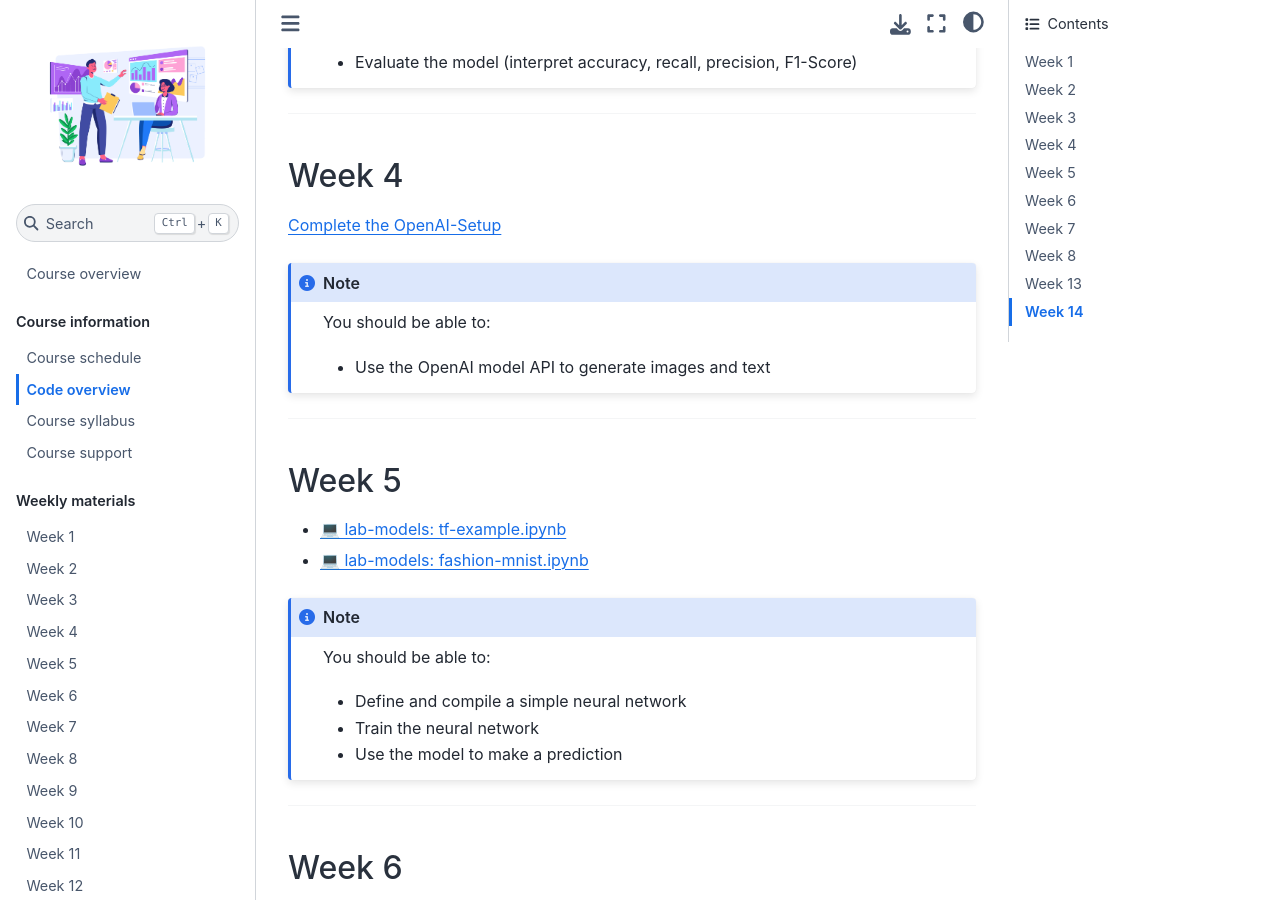
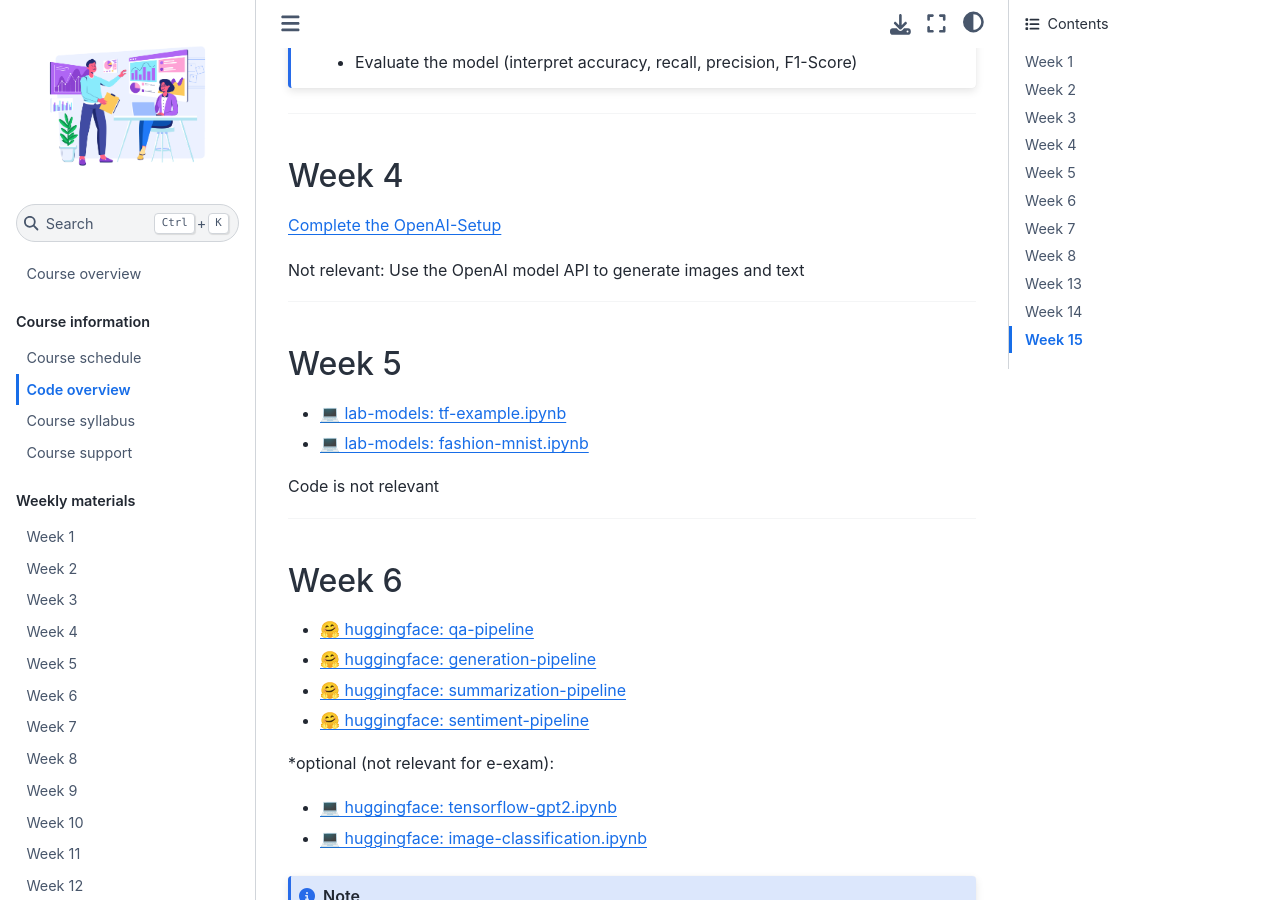
Before and after one commit to kirenz/om2, a Jupyter Book: the page built from docs/code-overview.md, in a window 1280 px wide and 900 px high, scrolled down 1364 px. Built offline with Jupyter Book 1.0.4 settings and Sphinx 7.4.7 and the Sphinx Book theme 1.1.4, drawn with Linux system fonts in a browser that asks for light colours.

Commit message:
Update code-overview.md

````diff
--- a/docs/code-overview.md
+++ b/docs/code-overview.md
@@ -65,13 +65,9 @@
 
 [Complete the OpenAI-Setup](https://github.com/kirenz/open-ai-setup)
 
-```{note}
 
-You should be able to:
 
-- Use the OpenAI model API to generate images and text
-
-```
+Not relevant: Use the OpenAI model API to generate images and text
 
 ---
 
@@ -82,7 +78,9 @@
 - [💻 lab-models: fashion-mnist.ipynb](https://colab.research.google.com/github/kirenz/lab-models/blob/main/ann/fashion-mnist.ipynb)
 
 
+Code is not relevant
 
+<!--
 ```{note}
 
 You should be able to:
@@ -91,7 +89,7 @@
 - Train the neural network
 - Use the model to make a prediction
 
-```
+``` -->
 
 <!--
 - [💻 lab-models: cnn.ipynb](https://colab.research.google.com/github/kirenz/lab-models/blob/main/ann/cnn.ipynb)
@@ -185,3 +183,5 @@
 Solution
 
 - [Exam example MINI case test drive](../ae/exam-mini-test-drive-solution.ipynb)
+
+## Week 15
````
